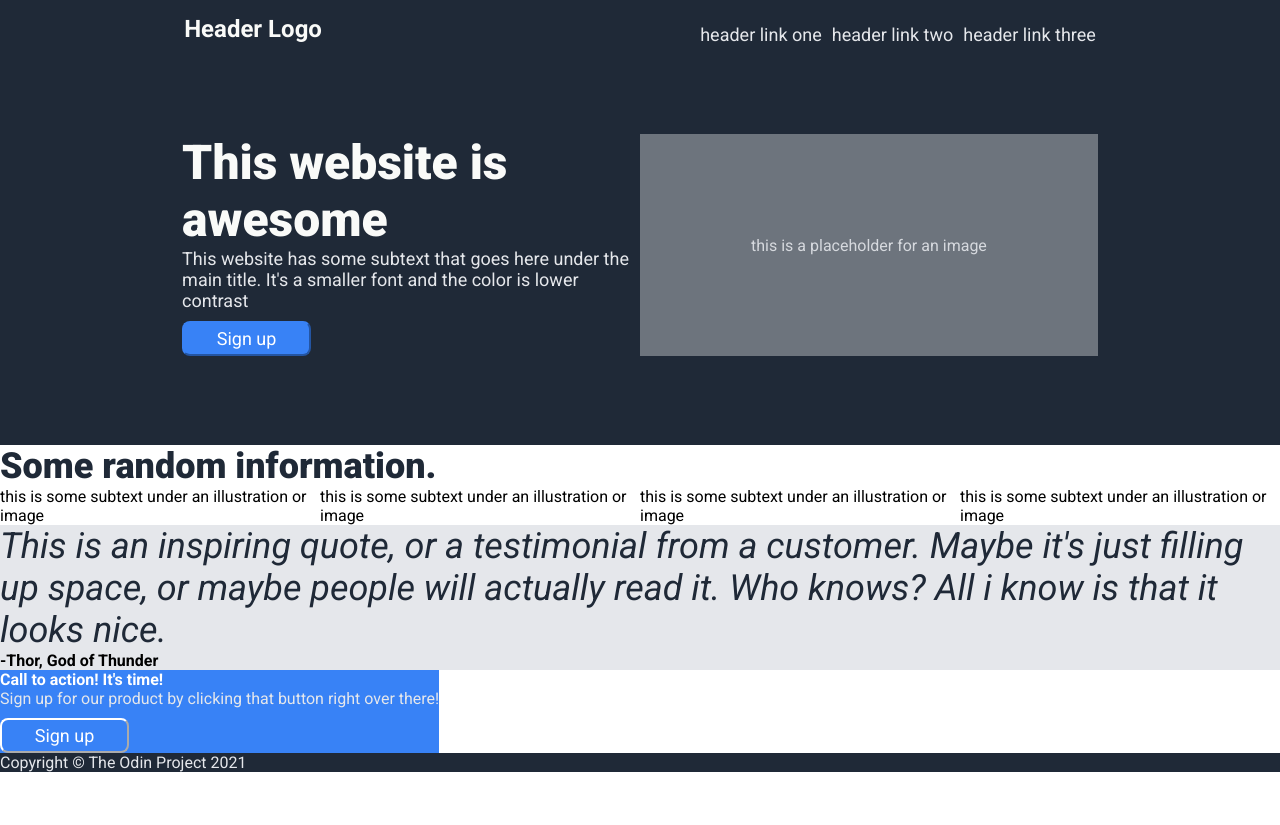
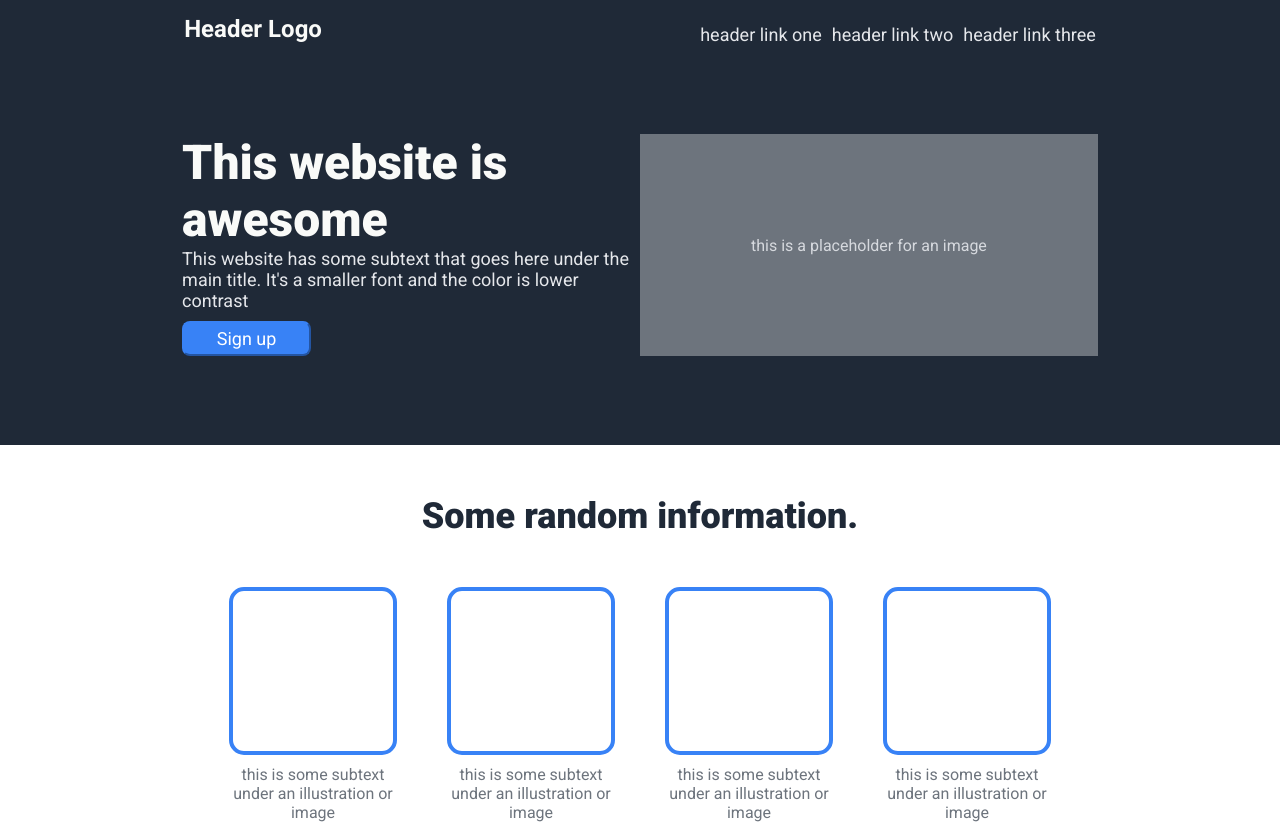
Before and after one commit to Herm24/odin-landing-page, a plain HTML site: page index.html in a window 1280 px wide. Shown: the top 825 px of the page. Before the commit the page ends 800 px from the top, so only its background shows below. Drawn offline with Linux system fonts and the light colour scheme.

Commit message:
Update | Second and third section

```diff
--- a/index.html
+++ b/index.html
@@ -40,27 +40,35 @@
     </main>
     <section class="s1">
       <h1 class="information">Some random information.</h1>
-      <div class="container">
+      <div class="container2">
         <div class="box">
           <div class="square"></div>
-          <p>this is some subtext under an illustration or image</p>
+          <div class="text">
+            this is some subtext under an illustration or image
+          </div>
         </div>
         <div class="box">
           <div class="square"></div>
-          <p>this is some subtext under an illustration or image</p>
+          <div class="text">
+            this is some subtext under an illustration or image
+          </div>
         </div>
         <div class="box">
           <div class="square"></div>
-          <p>this is some subtext under an illustration or image</p>
+          <div class="text">
+            this is some subtext under an illustration or image
+          </div>
         </div>
         <div class="box">
           <div class="square"></div>
-          <p>this is some subtext under an illustration or image</p>
+          <div class="text">
+            this is some subtext under an illustration or image
+          </div>
         </div>
       </div>
     </section>
     <section class="s2">
-      <div class="container">
+      <div class="container3">
         <div class="quote">
           <p>
             This is an inspiring quote, or a testimonial from a customer. Maybe
--- a/styles.css
+++ b/styles.css
@@ -52,14 +52,20 @@ a,
 }
 .s2 {
   background-color: #e5e7eb;
+  height: 450px;
+}
+.s1 {
+  height: 500px;
 }
 div.quote > :nth-child(1) {
   font-size: 36px;
   font-style: italic;
   color: #1f2937;
+  font-weight: 300;
 }
 div.quote > :nth-child(2) {
   font-weight: bold;
+  font-size: 24px;
 }
 .footer {
   color: #e5e7eb;
@@ -83,8 +89,10 @@ main {
   justify-content: center;
   align-items: center;
 }
-.container {
+.container,
+.container3 {
   display: flex;
+  justify-content: center;
 }
 .container > .column,
 .container > .column2 {
@@ -107,3 +115,36 @@ main {
   font-size: 18px;
   margin-top: 10px;
 }
+.information {
+  text-align: center;
+  margin-block: 50px;
+}
+.container2 {
+  display: flex;
+  justify-content: center;
+  gap: 50px;
+}
+.square {
+  height: 160px;
+  width: 160px;
+  border: 4px solid #3882f6;
+  border-radius: 15px;
+}
+.box {
+  max-width: 168px;
+}
+.text {
+  text-align: center;
+  color: #6d747d;
+  margin-top: 10px;
+}
+.quote {
+  max-width: 790px;
+  margin-block: 140px;
+  display: flex;
+  flex-direction: column;
+  align-items: flex-end;
+}
+.container3 {
+  height: inherit;
+}
```
